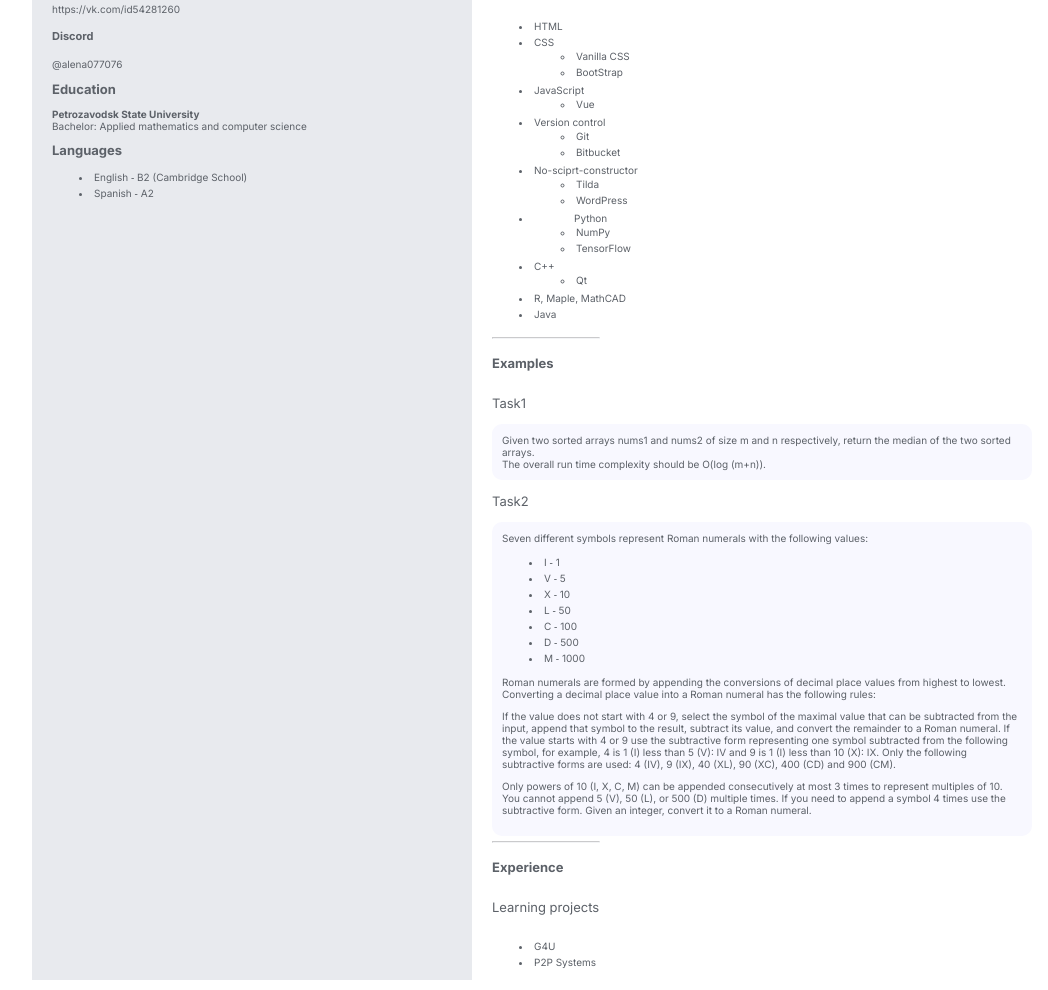
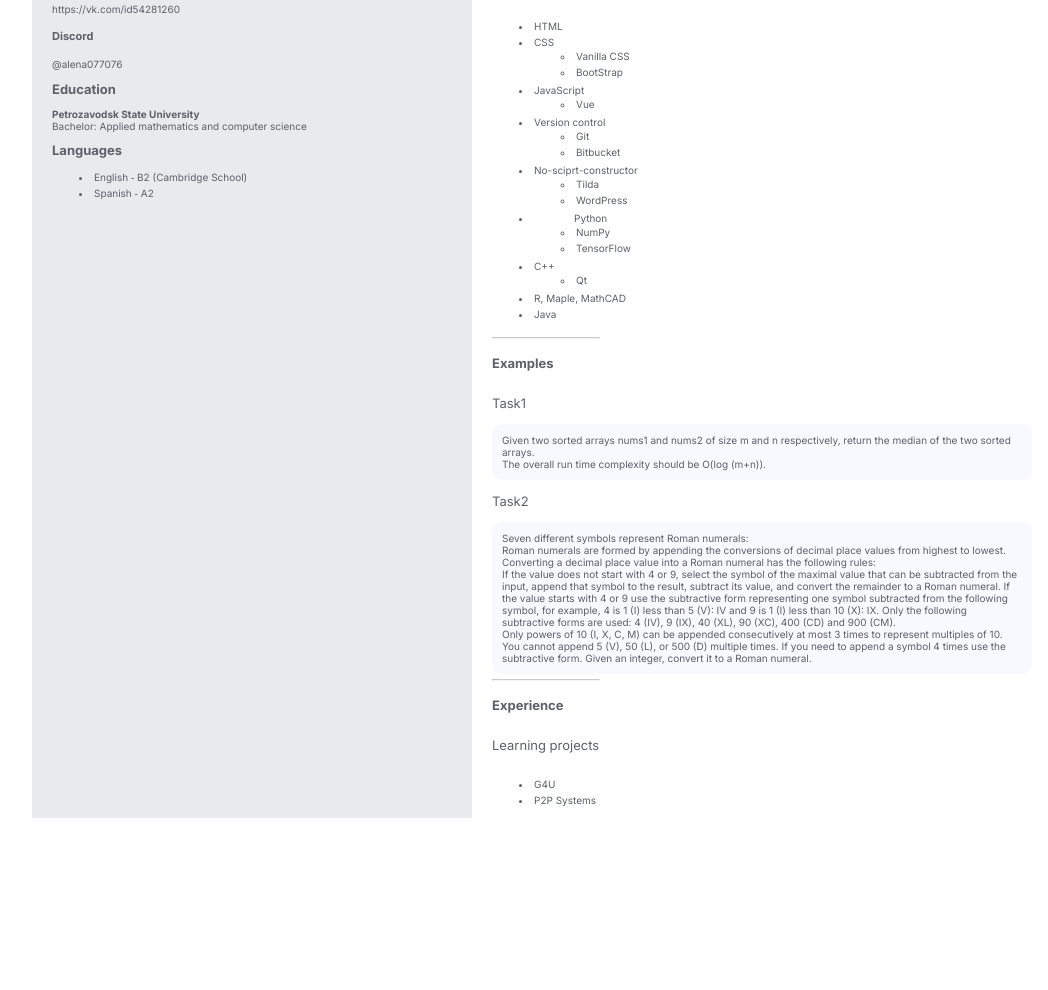
Before and after one commit to morven2018/rsschool-cv, a plain HTML site: page index.html in a window 1280 px wide. Shown: the part 585-1575 px from the top of the page, without its empty margins (108-1156 px from the left). After the commit the page ends 1413 px from the top, so only its background shows below. Drawn offline with Linux system fonts and the light colour scheme.

Commit message:
fix: change escape

```diff
--- a/index.html
+++ b/index.html
@@ -140,7 +140,7 @@
 
             <pre>
                 class Solution:
-                    def findMedianSortedArrays(self, nums1: List[int], nums2: List[int]) &#8209;&qt; float:
+                    def findMedianSortedArrays(self, nums1: List[int], nums2: List[int]) &#8209;&gt; float:
                     l1, l2 = len(nums1), len(nums2)
                     i1, i2 = 0, 0
                     res = []
@@ -161,39 +161,29 @@
         <h3>Task2</h3>
         <details>
             <summary>
-                Seven different symbols represent Roman numerals with the following values:
-                <ul>
-                    <li>I &#8209; 1</li>
-                    <li>V &#8209; 5</li>
-                    <li>X &#8209; 10</li>
-                    <li>L &#8209; 50</li>
-                    <li>C &#8209; 100</li>
-                    <li>D &#8209; 500</li>
-                    <li>M &#8209; 1000</li>
-                </ul>
+                Seven different symbols represent Roman numerals:<br>
 
-                <p>Roman numerals are formed by appending the conversions of decimal place values from highest to
+                Roman numerals are formed by appending the conversions of decimal place values from highest to
                 lowest. Converting a
-                    decimal place value into a Roman numeral has the following rules:</p>
+                decimal place value into a Roman numeral has the following rules:<br>
 
-                <p>If the value does not start with 4 or 9, select the symbol of the maximal value that can be
+                If the value does not start with 4 or 9, select the symbol of the maximal value that can be
                 subtracted from the input,
                 append that symbol to the result, subtract its value, and convert the remainder to a Roman numeral.
                 If the value starts with 4 or 9 use the subtractive form representing one symbol subtracted from the
                 following symbol,
                 for example, 4 is 1 (I) less than 5 (V): IV and 9 is 1 (I) less than 10 (X): IX. Only the following
                 subtractive forms
-                    are used: 4 (IV), 9 (IX), 40 (XL), 90 (XC), 400 (CD) and 900 (CM).</p>
-                <p>Only powers of 10 (I, X, C, M) can be appended consecutively at most 3 times to represent multiples
+                are used: 4 (IV), 9 (IX), 40 (XL), 90 (XC), 400 (CD) and 900 (CM).<br>
+                Only powers of 10 (I, X, C, M) can be appended consecutively at most 3 times to represent multiples
                 of 10. You cannot
                 append 5 (V), 50 (L), or 500 (D) multiple times. If you need to append a symbol 4 times use the
                 subtractive form.
-                    Given an integer, convert it to a Roman numeral.</p>
-                </p>
+                Given an integer, convert it to a Roman numeral.
             </summary>
             <pre>
                 class Solution:
-                    def intToRoman(self, num: int) &#8209;&qt; str:
+                    def intToRoman(self, num: int) &#8209;&gt; str:
                     to_romans = {
                         1 : "I",
                         4: "IV",
```
Lines whose indentation alone changed are shown as unchanged.
